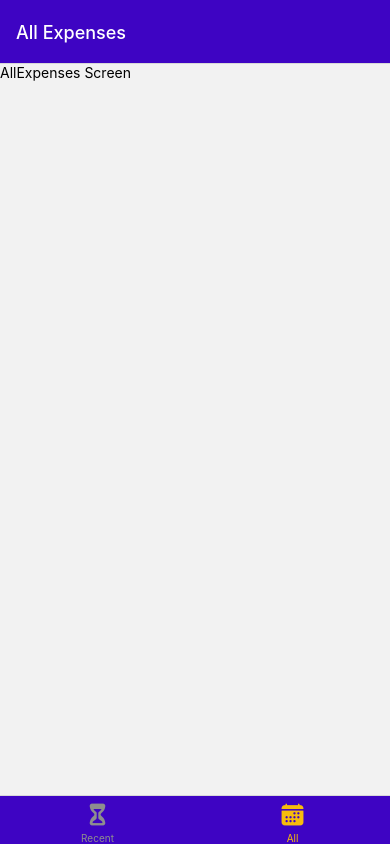
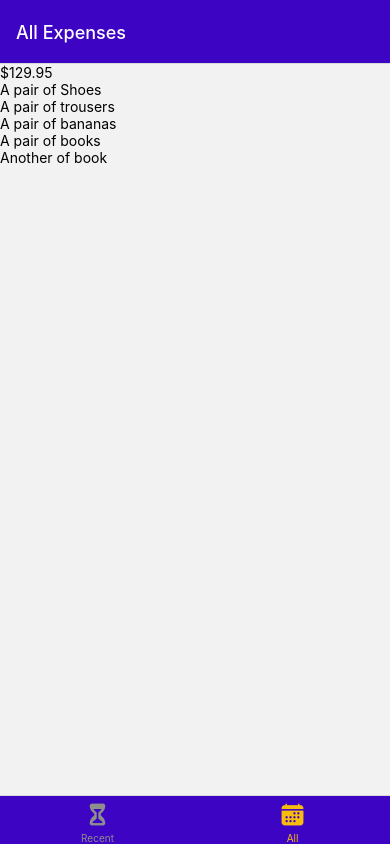
Before and after one commit to BabuliSahoo/ExpenseTracker, a React Native app: screen /AllExpenses in a window 390 px wide. Built offline with nearby package versions, Linux system fonts and the light colour scheme.

Commit message:
Dummy data Reading added

```diff
--- /dev/null
+++ b/components/ExpensesOutput/ExpenseList.js
@@ -0,0 +1,17 @@
+import { FlatList, Text } from "react-native";
+
+function renderExpenseItem(itemData) {
+  return <Text>{itemData.item.description}</Text>;
+}
+
+function ExpensesList({ expenses }) {
+  return (
+    <FlatList
+      data={expenses}
+      renderItem={renderExpenseItem}
+      keyExtractor={(item) => item.id}
+    />
+  );
+}
+
+export default ExpensesList;
--- /dev/null
+++ b/components/ExpensesOutput/ExpensesOutput.js
@@ -0,0 +1,44 @@
+import {View } from "react-native";
+import ExpensesSummary from "./ExpensesSummary";
+import ExpensesList from "./ExpenseList";
+
+const DUMMY_EXPENSES = [
+  {
+      id:'e1',
+      description:'A pair of Shoes',
+      amount: 59.99,
+      date:new Date('2021-12-19')
+  },  {
+      id:'e2',
+      description:'A pair of trousers',
+      amount: 29.99,
+      date:new Date('2021-01-22')
+  },  {
+      id:'e3',
+      description:'A pair of bananas',
+      amount: 5.99,
+      date:new Date('2021-12-01')
+  },  {
+      id:'e4',
+      description:'A pair of books',
+      amount: 14.99,
+      date:new Date('2021-02-19')
+  },
+  {
+      id:'e5',
+      description:'Another of book',
+      amount: 18.99,
+      date:new Date('2021-02-18')
+  }
+];
+
+function ExpensesOutput({ expenses,expensesperiod}) {
+  return (
+    <View>
+      <ExpensesSummary expenses={DUMMY_EXPENSES} periodName={expensesperiod}/>
+      <ExpensesList expenses={DUMMY_EXPENSES}/>
+    </View>
+  );
+}
+
+export default ExpensesOutput;
--- /dev/null
+++ b/components/ExpensesOutput/ExpensesSummary.js
@@ -0,0 +1,15 @@
+import { View, Text } from "react-native";
+
+function ExpensesSummary({ expenses, periodName }) {
+  const expensesSum = expenses.reduce((sum, expense) => {
+    return sum + expense.amount;
+  }, 0);
+  return (
+    <View>
+      <Text>{periodName}</Text>
+      <Text>${expensesSum.toFixed(2)}</Text>
+    </View>
+  );
+}
+
+export default ExpensesSummary;
--- a/screens/AllExpenses.js
+++ b/screens/AllExpenses.js
@@ -1,8 +1,7 @@
-import { Text } from "react-native";
+import ExpensesOutput from "../components/ExpensesOutput/ExpensesOutput";
 
 function AllExpenses(){
-    return <Text>AllExpenses Screen</Text>
-
+    return <ExpensesOutput />;
 }
 
 export default AllExpenses;
--- a/screens/RecentExpenses.js
+++ b/screens/RecentExpenses.js
@@ -1,7 +1,7 @@
-import { Text } from "react-native";
+import ExpensesOutput from "../components/ExpensesOutput/ExpensesOutput";
 
-function RecentExpenses(){
-    return <Text>RecentExpenses Screen</Text>
+function RecentExpenses() {
+  return <ExpensesOutput expensesperiod="Last 7 days" />;
 }
 
 export default RecentExpenses;
```
